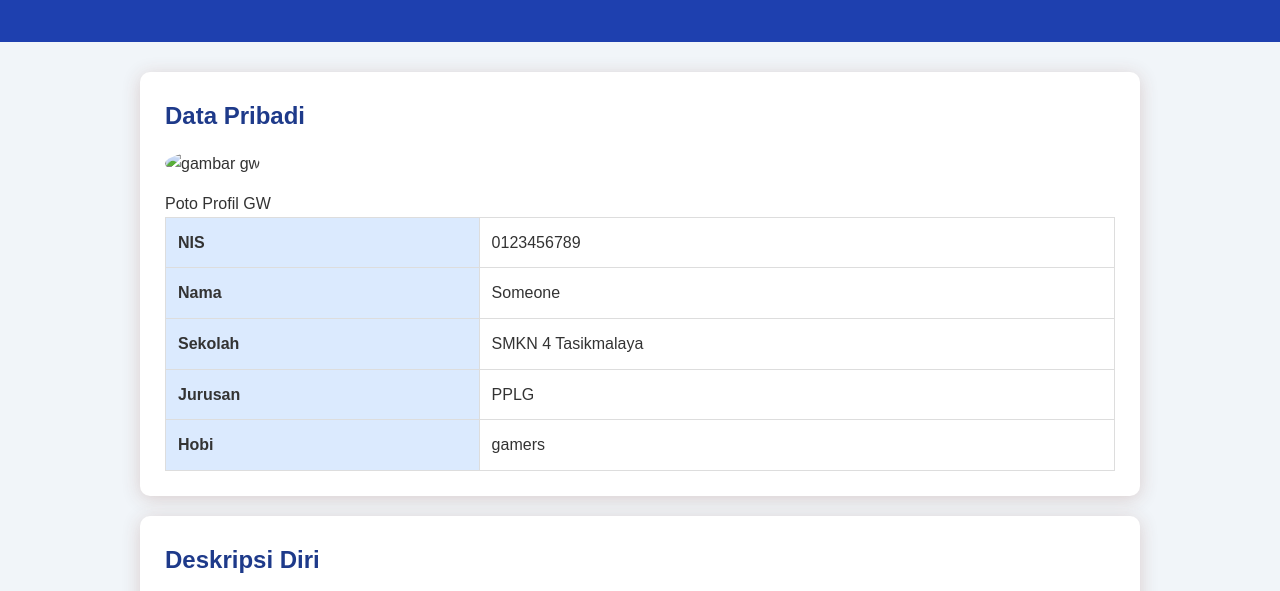
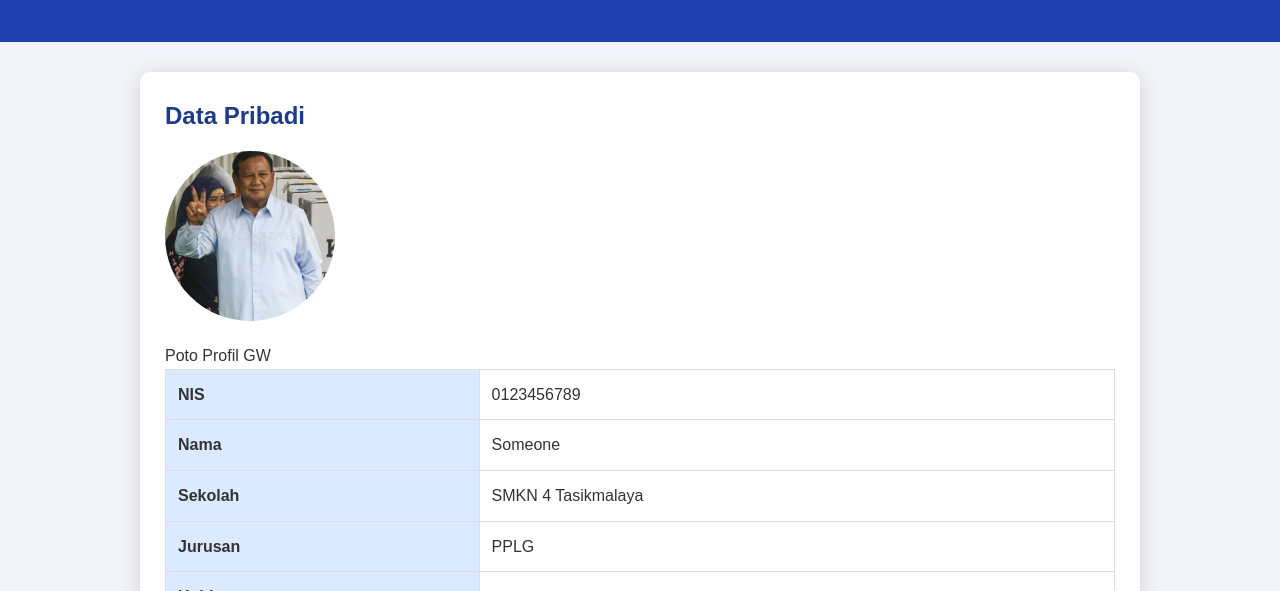
Before and after one commit to rofinugraha09-cloud/profilrofi, a plain HTML site: page profil.html in a window 1280 px wide. Shown: the part 199-790 px from the top of the page. Drawn offline with Linux system fonts and the light colour scheme.

Commit message:
Update profil.html

```diff
--- a/profil.html
+++ b/profil.html
@@ -25,7 +25,7 @@
       <article>
         <h2>Data Pribadi</h2>
         <figure>
-          <img src="gambar2/gambar2.jpg"alt="gambar gw">
+          <img src="gambar/gambar2.jpg"alt="gambar gw">
           <figcaption>Poto Profil GW</figcaption>
         </figure>
         <table>
```
